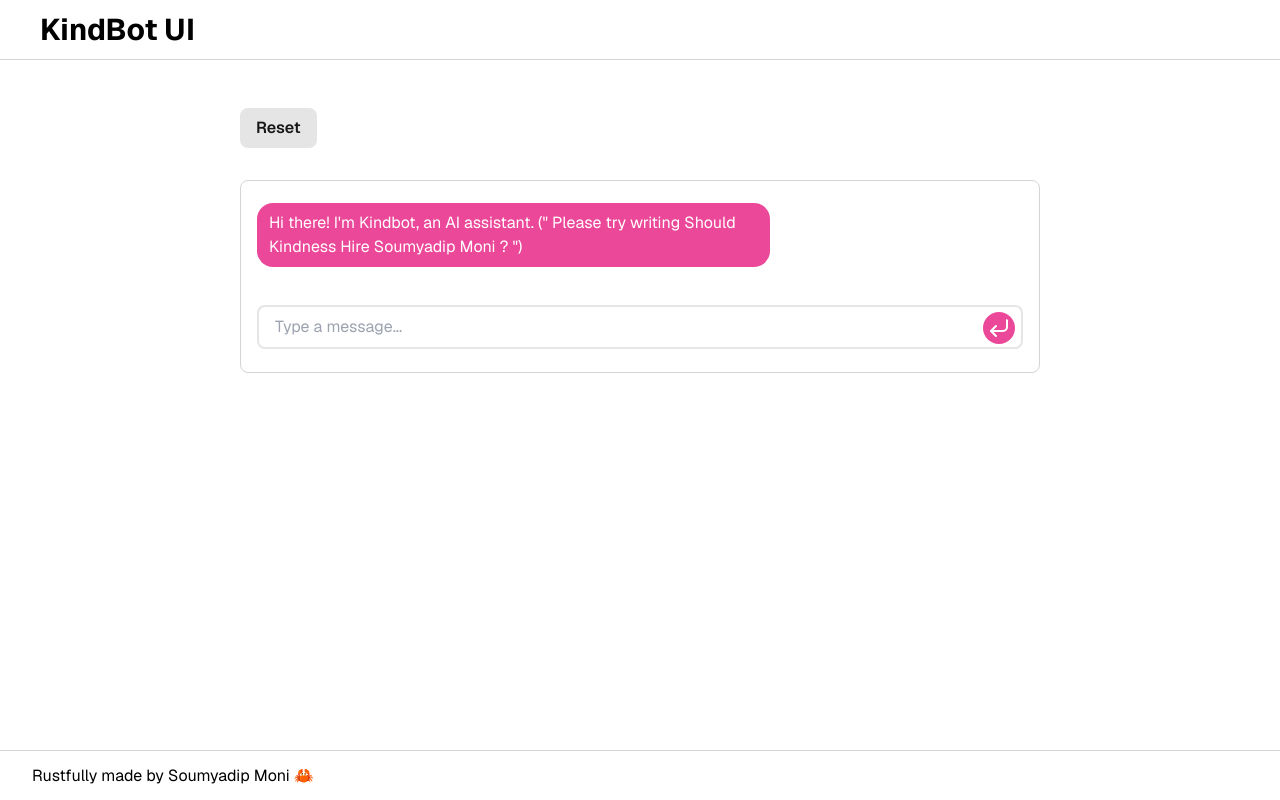
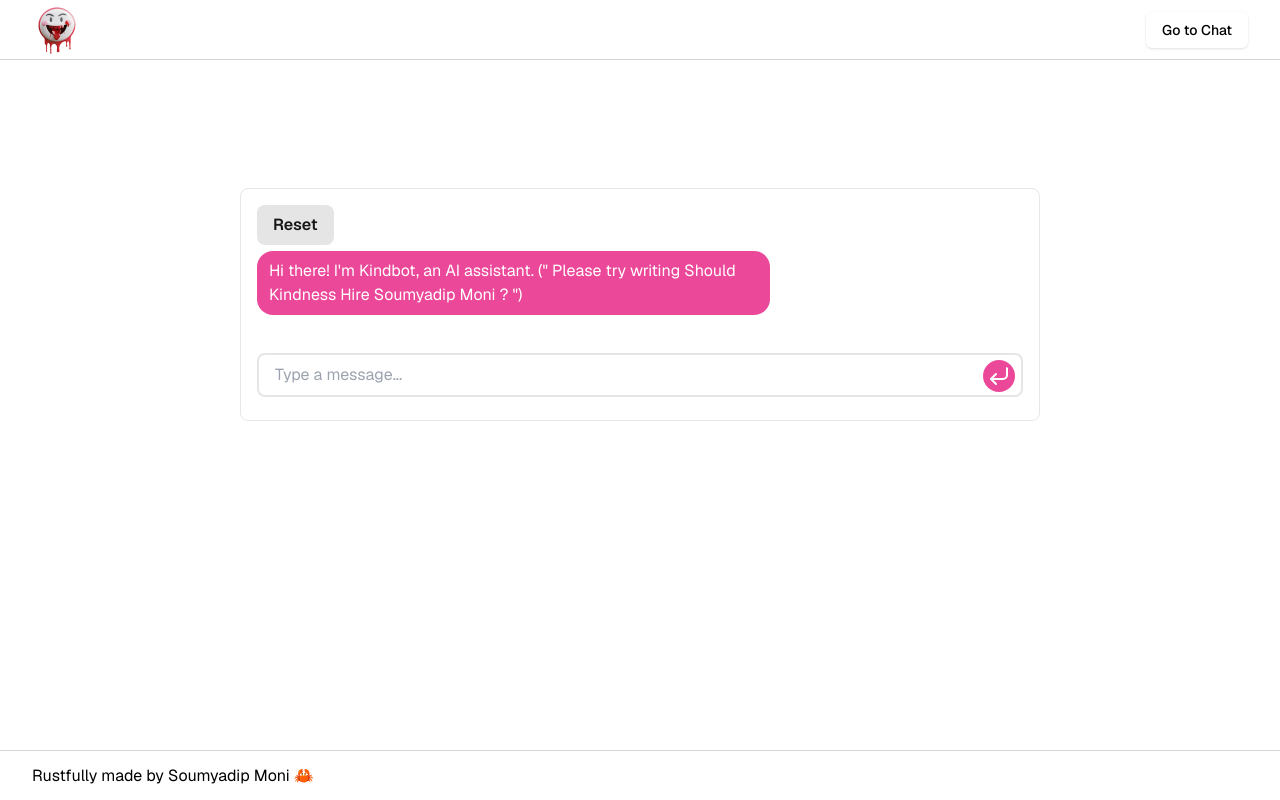
Before and after one commit to AvaterClasher/kind-chatbot-frontend-2, a Next.js app: page /chat in a window 1280 px wide. Built offline with nearby package versions, Linux system fonts and the light colour scheme.

Commit message:
feat: :sparkles: Added the landing page made the header better too

```diff
--- a/components/Chat/Chat-Provider.tsx
+++ b/components/Chat/Chat-Provider.tsx
@@ -18,11 +18,12 @@ export const Chat: FC<Props> = ({ messages, loading, onSend, onReset }) => {
 	return (
 		<>
 			{/* Reset button for clearing the chat conversation */}
-			<div className="flex flex-row justify-between items-center mb-4 sm:mb-8">
+			{/* <div className="flex flex-row justify-between items-center mb-4 sm:mb-8">
+
+			</div> */}
+
+			<div className="flex flex-col rounded-lg px-2 border-neutral-30 pt-20 sm:p-4 sm:border">
 				<ResetChat onReset={onReset} />
-			</div>
-
-			<div className="flex flex-col rounded-lg px-2 border-neutral-300 sm:p-4 sm:border">
 				{/* Render each message from the messages array */}
 				{messages.map((message, index) => (
 					<div key={index} className="my-1 sm:my-1.5">
--- a/components/UI/Navbar.tsx
+++ b/components/UI/Navbar.tsx
@@ -1,18 +1,26 @@
 /** @format */
 
-import { FC } from "react";
+import Image from "next/image";
+import Link from "next/link";
+import OpenBio from "@/public/2kindbot.png";
+import { Button } from "@/components/UI/button";
 
 // Navabar Component
-export const Navbar: FC = () => {
+export default function Navbar() {
 	return (
 		<div className="flex h-[50px] border-b border-neutral-300 py-2 px-2 items-center justify-between sm:h-[60px] sm:px-8">
-			<div className="font-bold text-3xl flex items-center">
-				<a
-					className="ml-2 hover:opacity-50"
-					href="https://soumyadipmoni.vercel.app">
-					KindBot UI
-				</a>
-			</div>
+			<Link className="mr-auto" href="/">
+				<Image
+					src={OpenBio}
+					alt="OpenBio"
+					width={50}
+					height={50}
+					loading="eager"
+				/>
+			</Link>
+			<Link className="ml-auto" href="/chat">
+				<Button>Go to Chat</Button>
+			</Link>
 		</div>
 	);
-};
+}
--- a/pages/chat.tsx
+++ b/pages/chat.tsx
@@ -3,7 +3,7 @@
 import Image from "next/image";
 import { GeistSans } from "geist/font/sans";
 import Head from "next/head";
-import { Navbar } from "@/components/UI/Navbar";
+import Navbar from "@/components/UI/Navbar";
 import { Footer } from "@/components/UI/Footer";
 import { Chat } from "@/components/Chat/Chat-Provider";
 import { Message } from "@/types";
@@ -101,7 +101,7 @@ export default function chat_interface() {
 			<main className={`${GeistSans.className}`}>
 				<div className="flex flex-col h-screen">
 					<Navbar />
-					<div className="flex-1 overflow-auto pb-4 sm:px-10 sm:pb-10">
+					<div className="flex-1 overflow-auto pb-4 pt-20 sm:px-10 sm:pb-10">
 						<div className="max-w-[800px] mx-auto mt-4 sm:mt-12">
 							<Chat
 								messages={messages}
--- a/pages/index.tsx
+++ b/pages/index.tsx
@@ -6,11 +6,14 @@ import { ChevronRight, Github } from "lucide-react";
 import Kindbot from "@/public/2kindbot.png";
 import { Button } from "@/components/UI/button";
 import { GeistSans } from "geist/font/sans";
+import Navbar from "@/components/UI/Navbar";
 
 export default function Home() {
 	return (
 		<main className={`${GeistSans.className}`}>
-			<div className="container mx-auto flex min-h-screen w-full flex-col items-center justify-center py-4 md:py-8">
+			<div className="mx-auto min-h-screen w-full flex-col items-center justify-center md:py-4">
+				<Navbar />
+				<div className="flex pt-[130px] w-full flex-col items-center justify-center">
 					<div className="flex w-full max-w-3xl flex-1 flex-col items-center justify-center py-20">
 						<div className="flex h-full w-full flex-col items-center justify-center text-center">
 							<Image
@@ -36,6 +39,7 @@ export default function Home() {
 						</div>
 					</div>
 				</div>
+			</div>
 		</main>
 	);
 }
--- a/styles/globals.css
+++ b/styles/globals.css
@@ -1,3 +1,50 @@
 @tailwind base;
 @tailwind components;
 @tailwind utilities;
+
+@layer base {
+	:root {
+		--background: 0 0% 100%;
+		--foreground: 240 10% 3.9%;
+		--card: 0 0% 100%;
+		--card-foreground: 240 10% 3.9%;
+		--popover: 0 0% 100%;
+		--popover-foreground: 240 10% 3.9%;
+		--primary: 240 5.9% 10%;
+		--primary-foreground: 0 0% 98%;
+		--secondary: 0 0% 100%;
+		--secondary-foreground: 240 10% 3.9%;
+		--muted: 240 4.8% 95.9%;
+		--muted-foreground: 240 3.8% 46.1%;
+		--accent: 240 4.8% 95.9%;
+		--accent-foreground: 240 5.9% 10%;
+		--destructive: 0 84.2% 60.2%;
+		--destructive-foreground: 0 0% 98%;
+		--border: 240 5.9% 90%;
+		--input: 240 5.9% 90%;
+		--ring: 240 5.9% 10%;
+		--radius: 0.75rem;
+	}
+
+	.dark {
+		--background: 240 10% 3.9%;
+		--foreground: 0 0% 98%;
+		--card: 240 10% 3.9%;
+		--card-foreground: 0 0% 98%;
+		--popover: 240 10% 3.9%;
+		--popover-foreground: 0 0% 98%;
+		--primary: 0 0% 98%;
+		--primary-foreground: 240 5.9% 10%;
+		--secondary: 240 3.7% 15.9%;
+		--secondary-foreground: 0 0% 98%;
+		--muted: 240 3.7% 15.9%;
+		--muted-foreground: 240 5% 64.9%;
+		--accent: 240 3.7% 15.9%;
+		--accent-foreground: 0 0% 98%;
+		--destructive: 0 62.8% 30.6%;
+		--destructive-foreground: 0 0% 98%;
+		--border: 240 3.7% 15.9%;
+		--input: 240 3.7% 15.9%;
+		--ring: 240 4.9% 83.9%;
+	}
+}
--- a/tailwind.config.ts
+++ b/tailwind.config.ts
@@ -1,3 +1,5 @@
+/** @format */
+
 import type { Config } from "tailwindcss";
 
 const config: Config = {
@@ -7,6 +9,13 @@ const config: Config = {
 		"./app/**/*.{js,ts,jsx,tsx,mdx}",
 	],
 	theme: {
+		container: {
+			center: true,
+			padding: "2rem",
+			screens: {
+				"2xl": "1400px",
+			},
+		},
 		extend: {
 			backgroundImage: {
 				"gradient-radial": "radial-gradient(var(--tw-gradient-stops))",
```
Also changed, not shown: components/UI/Footer.tsx (line endings or trailing spaces). Lines whose indentation alone changed are shown as unchanged.
